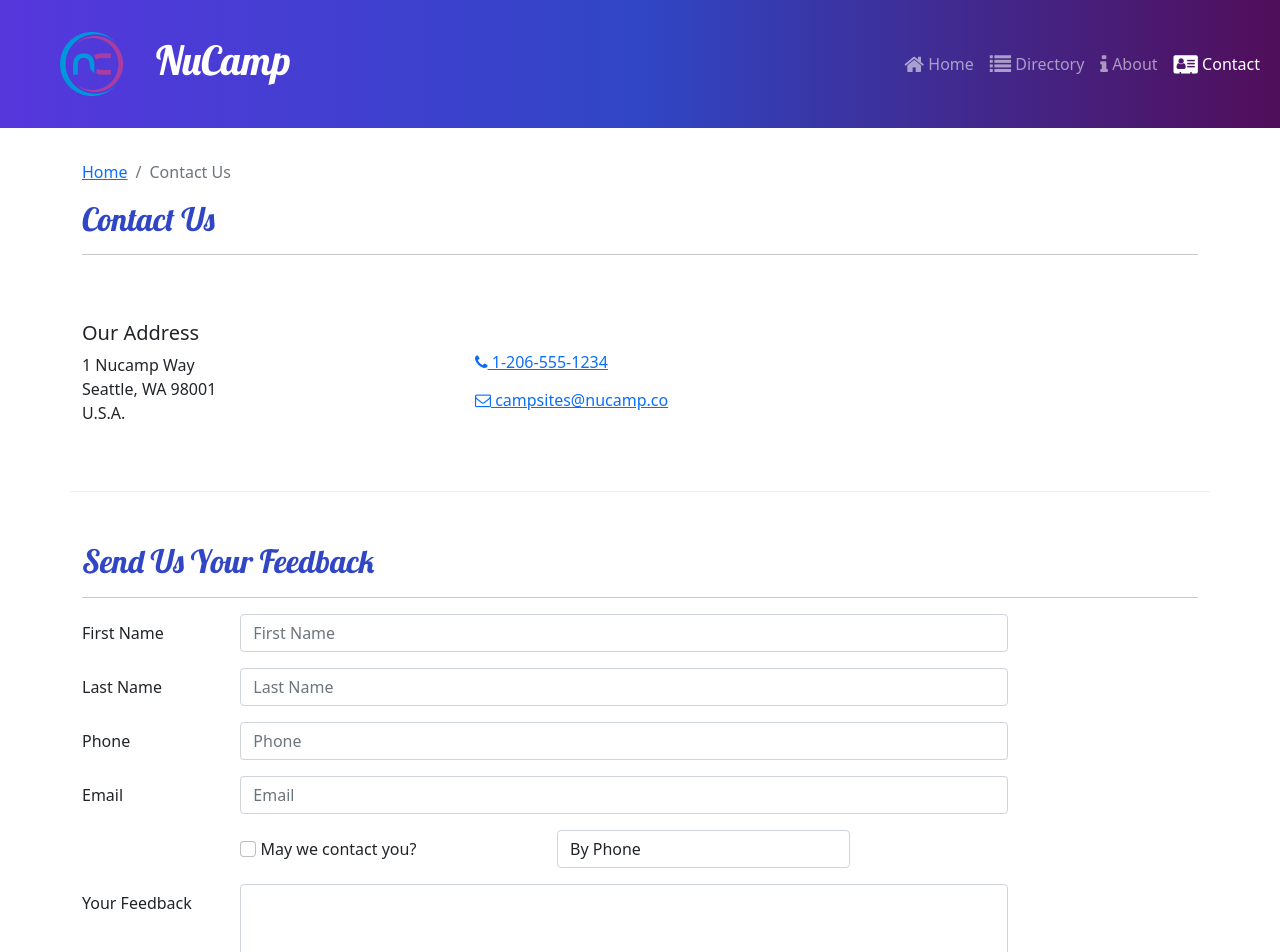
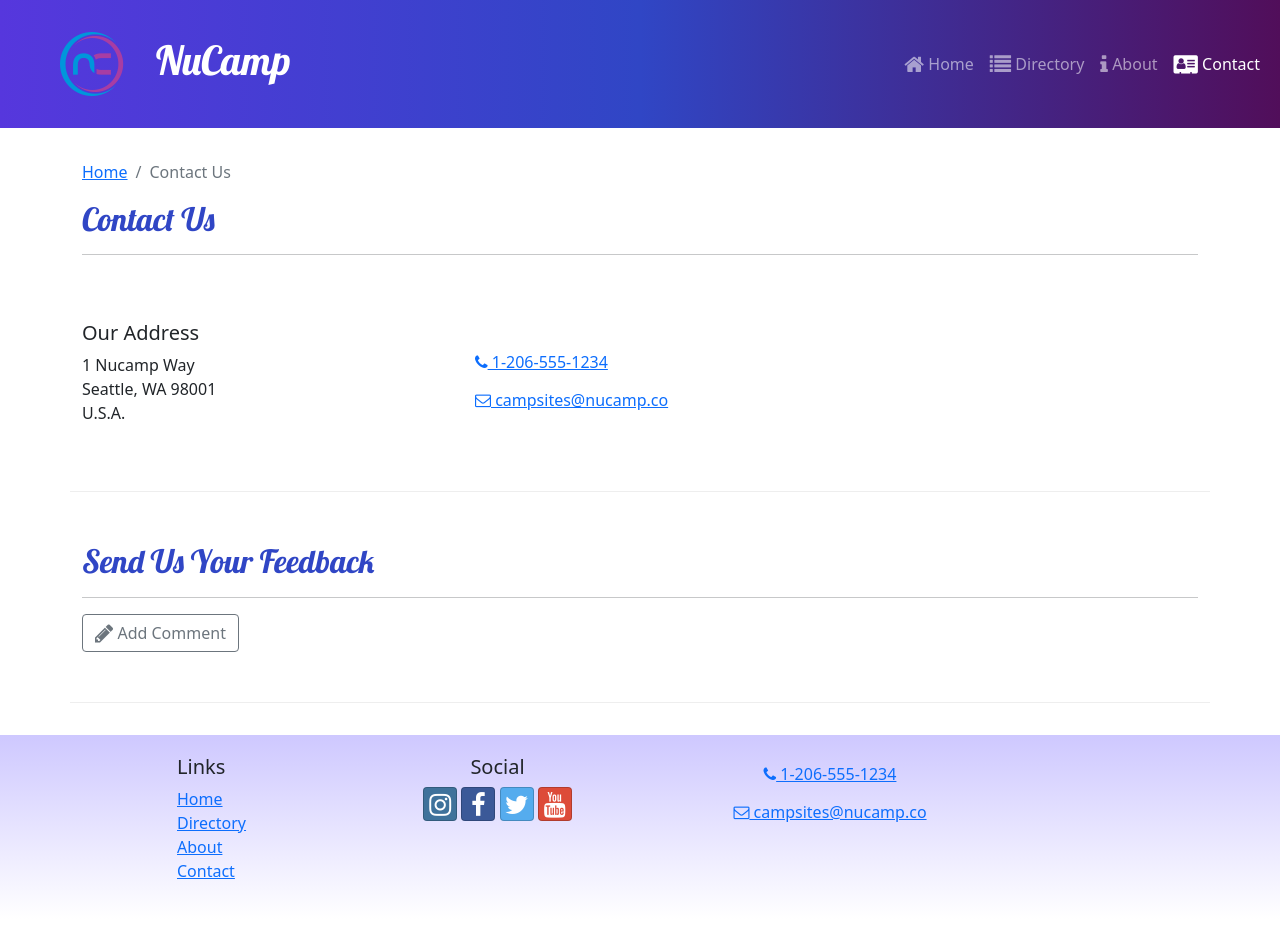
Before and after one commit to jeffreykstone/nucampsite_react, a React (Create React App) app: page /contact in a window 1280 px wide. Shown: the top 952 px of the page. After the commit the page ends 919 px from the top, so only its background shows below. Built offline with nearby package versions, Linux system fonts and the light colour scheme.

Commit message:
week 3 workshop - commentform w validation

```diff
--- a/src/components/ContactForm.js
+++ b/src/components/ContactForm.js
@@ -1,132 +1,63 @@
-import { Button, Label, Col, FormGroup } from 'reactstrap';
-import { Formik, Field, Form, ErrorMessage  } from 'formik';
-import { validateContactForm } from '../utils/validateContactForm';
-const ContactForm = () => {
-    const handleSubmit = (values, { resetForm }) => {
-        console.log('form values:', values);
-        console.log('in JSON format:', JSON.stringify(values));
-        resetForm();
+import React from 'react';
+import { useState } from 'react';
+import { Button, Modal, ModalHeader, ModalBody, FormGroup, Label } from 'reactstrap';
+import { Formik, Field, Form, ErrorMessage } from 'formik';
+import { validateCommentForm } from '../utils/validateCommentForm';
+
+const CommentForm = ({ campsiteId }) => {
+    const [modalOpen, setModalOpen] = useState(false);
+    const handleSubmit = (values) => {
+        const comment = {
+            campsiteId: parseInt(campsiteId),
+            rating: values.rating,
+            author: values.author,
+            text: values.commentText
         };
-
+        console.log(comment);
+        setModalOpen(false);
+    };
     return (
-        <Formik
-            initialValues={{
-                firstName: '',
-                lastName: '',
-                phoneNum: '',
-                email: '',
-                agree: false,
-                contactType: 'By Phone',
-                feedback: '',
-            }}
-            onSubmit={handleSubmit}
-            validate={validateContactForm}
-        >
+        <>
+            <Button outline onClick={() => setModalOpen(true)}>
+                <i className="fa fa-pencil fa-lg" /> Add Comment
+            </Button>
+            <Modal isOpen={modalOpen}>
+                <ModalHeader toggle={() => setModalOpen(false)}>Add Comment</ModalHeader>
+                <ModalBody>
+                    <Formik validate={validateCommentForm} initialValues={{ rating: undefined, author: '', commentText: '' }} onSubmit={handleSubmit}>
                         <Form>
-                <FormGroup row>
-                    <Label htmlFor='firstName' md='2'>
-                        First Name
-                    </Label>
-                    <Col md='10'>
-                        <Field
-                            name='firstName'
-                            placeholder='First Name'
-                            className='form-control'
-                        />
-                        <ErrorMessage name='firstName'>
-                            {(msg) => <p className='text-danger'>{msg}</p>}
+                            <FormGroup>
+                                <Label htmlFor="rating">Rating</Label>
+                                <Field name='rating' as='select' className='form-control'>
+                                    <option value='select'>Select...</option>
+                                    <option>1</option>
+                                    <option>2</option>
+                                    <option>3</option>
+                                    <option>4</option>
+                                    <option>5</option>
+                                </Field>
+                                <ErrorMessage name='rating'>
+                                    {(msg) => <p className="text-danger">{msg}</p>}
                                 </ErrorMessage>
-                    </Col>
                             </FormGroup>
-                <FormGroup row>
-                    <Label htmlFor='lastName' md='2'>
-                        Last Name
-                    </Label>
-                    <Col md='10'>
-                        <Field
-                            name='lastName'
-                            placeholder='Last Name'
-                            className='form-control'
-                        />
-                        <ErrorMessage name='lastName'>
-                            {(msg) => <p className='text-danger'>{msg}</p>}
+                            <FormGroup>
+                                <Label htmlFor="author">Your Name</Label>
+                                <Field name='author' placeholder='Your Name' className='form-control' />
+                                <ErrorMessage name='author' >
+                                    {(msg) => <p className="text-danger">{msg}</p>}
                                 </ErrorMessage>
-                    </Col>
                             </FormGroup>
-                <FormGroup row>
-                    <Label htmlFor='phoneNum' md='2'>
-                        Phone
-                    </Label>
-                    <Col md='10'>
-                        <Field
-                            name='phoneNum'
-                            placeholder='Phone'
-                            className='form-control'
-                        />
-                        <ErrorMessage name='phoneNum'>
-                            {(msg) => <p className='text-danger'>{msg}</p>}
-                        </ErrorMessage>
-                    </Col>
+                            <FormGroup>
+                                <Label htmlFor="commentText">Comment</Label>
+                                <Field name='commentText' as='textarea' rows='12' className='form-control' />
                             </FormGroup>
-                <FormGroup row>
-                    <Label htmlFor='email' md='2'>
-                        Email
-                    </Label>
-                    <Col md='10'>
-                        <Field
-                            name='email'
-                            placeholder='Email'
-                            type='email'
-                            className='form-control'
-                        />
-                        <ErrorMessage name='email'>
-                            {(msg) => <p className='text-danger'>{msg}</p>}
-                        </ErrorMessage>
-                    </Col>
-                </FormGroup>
-                <FormGroup row>
-                    <Label check md={{ size: 4, offset: 2 }}>
-                        <Field
-                            name='agree'
-                            type='checkbox'
-                            className='form-check-input'
-                        />{' '}
-                        May we contact you?
-                    </Label>
-                    <Col md='4'>
-                        <Field
-                            name='contactType'
-                            as='select'
-                            className='form-control'
-                        >
-                            <option>By Phone</option>
-                            <option>By Email</option>
-                        </Field>
-                    </Col>
-                </FormGroup>
-                <FormGroup row>
-                    <Label htmlFor='feedback' md='2'>
-                        Your Feedback
-                    </Label>
-                    <Col md='10'>
-                        <Field
-                            name='feedback'
-                            as='textarea'
-                            rows='12'
-                            className='form-control'
-                        />
-                    </Col>
-                </FormGroup>
-                <FormGroup row>
-                    <Col md={{ size: 10, offset: 2 }}>
-                        <Button type='submit' color='primary'>
-                            Send Feedback
-                        </Button>
-                    </Col>
-                </FormGroup>
+                            <Button type='submit' color='primary'>Submit</Button>
                         </Form>
                     </Formik>
+                </ModalBody>
+            </Modal>
+        </>
     );
 };
 
-export default ContactForm;
+export default CommentForm;
```
Lines whose indentation alone changed are shown as unchanged.
